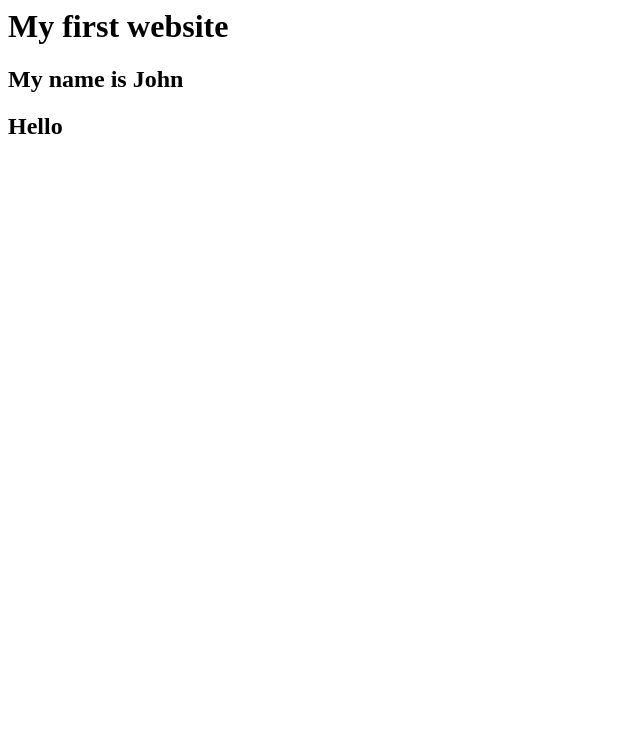
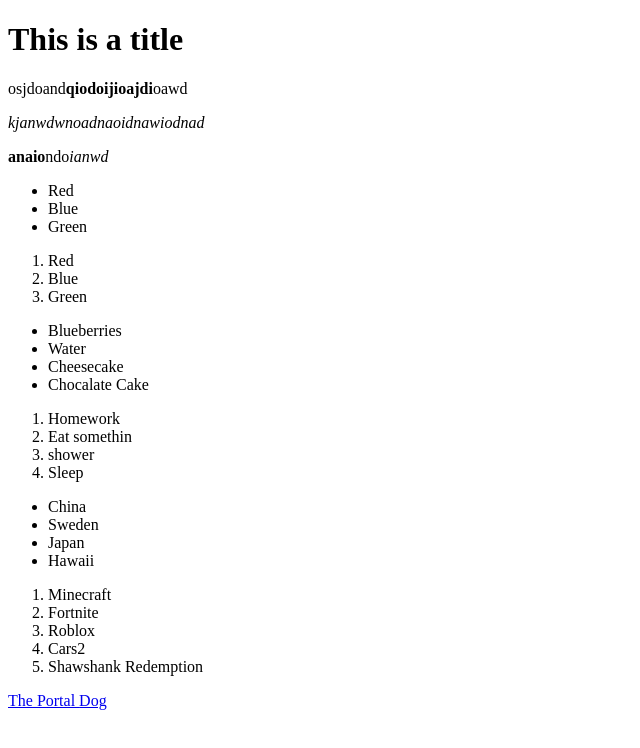
Before and after one commit to JohnS-coder-5/programming2-fall2025, a plain HTML site: page learning-html/pages/index.html in a window 1280 px wide. Shown: the whole page, without its empty margins (0-640 px from the left). Drawn offline with Linux system fonts and the light colour scheme.

Commit message:
more html

```diff
--- a/learning-html/pages/index.html
+++ b/learning-html/pages/index.html
@@ -1,3 +1,110 @@
-<h1>My first website</h1>
-<h2>My name is John<h2>
-Hello
+<!DOCTYPE html>
+<html>
+<head>
+	<meta charset="utf-8">
+	<meta name="viewport" content="width=device-width, initial-scale=1">
+	<title>My 1st website</title>
+</head>
+<body>
+
+	<!-- My Headers -->
+	<h1>This is a title</h1>
+
+
+
+	<!-- my text  -->
+	<p>osjdoand<b>qiodoijioajdi</b>oawd</p>
+	<p><i>kjanwdwnoadnaoidnawiodnad</i></p>
+	<p><b>anaio</b>ndo<i>ianwd</i></p>
+
+	<!-- Unordered Lists -->
+
+	<ul>
+		<li>Red</li>
+		<li>Blue</li>
+		<li>Green</li>
+	</ul>
+
+	<!-- Ordered List -->
+
+	<ol>
+		<li>Red</li>
+		<li>Blue</li>
+		<li>Green</li>
+	</ol>
+
+	<!-- Shopping LIst -->
+
+	<ul>
+		<li>Blueberries</li>
+		<li>Water</li>
+		<li>Cheesecake</li>
+		<li>Chocalate Cake</li>
+	</ul>
+
+
+	<!-- To-Do's -->
+
+	<ol>
+		<li>Homework</li>
+		<li>Eat somethin</li>
+		<li>shower</li>
+		<li>Sleep</li>
+	</ol>
+
+	<!-- Sightseeing -->
+
+	<ul>
+		<li>China</li>
+		<li>Sweden</li>
+		<li>Japan</li>
+		<li>Hawaii</li>
+	</ul>
+
+	<!-- Top 5 vid games/movies -->
+
+	<ol>
+		<li>Minecraft</li>
+		<li>Fortnite</li>
+		<li>Roblox</li>
+		<li>Cars2</li>
+		<li>Shawshank Redemption</li>
+	</ol>
+
+
+	<!-- Links -->
+	<a
+	href="https://fwparker.myschoolapp.com/app/student?svcid=edu#studentmyday/schedule" target="_blank">The Portal
+	</a>
+
+	<a href="https://www.google.com/imgres?q=dog&imgurl=https%3A%2F%2Fmoney.com%2Fwp-content%2Fuploads%2F2024%2F03%2FBest-Small-Dog-Breeds-Pomeranian.jpg%3Fquality%3D60&imgrefurl=https%3A%2F%2Fmoney.com%2Fbest-small-dog-breeds%2F&docid=GBsmOJsQMoSWtM&tbnid=dY3BmHvbhqFIbM&vet=12ahUKEwj2jtD-8MmPAxUgMdAFHQECGC0QM3oECG8QAA..i&w=4429&h=2953&hcb=2&ved=2ahUKEwj2jtD-8MmPAxUgMdAFHQECGC0QM3oECG8QAA" download>Dog</a>
+
+
+
+
+
+
+
+
+
+
+
+
+
+
+
+
+
+
+
+
+
+
+
+
+
+
+
+
+</body>
+</html>
```
